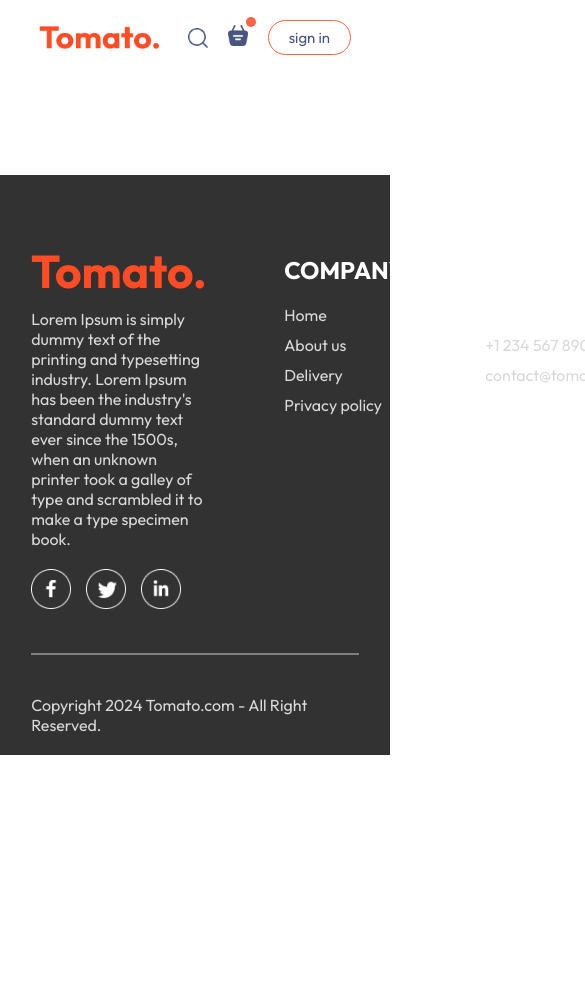
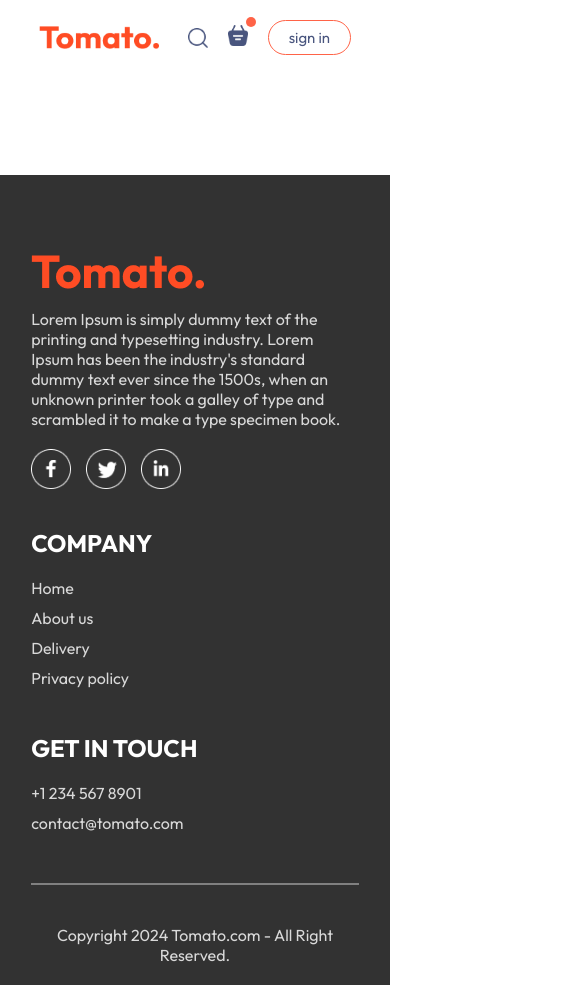
Before and after one commit to isra-bouzidi/Food-Del, a React (Vite) app in the folder frontend/: page /order in a window 390 px wide. Shown: the top 985 px of the page, 585 px wide, since content can reach past the window. Before the commit the page ends 844 px from the top, so only its background shows below. Built offline with nearby package versions, Linux system fonts and the light colour scheme.

Commit message:
make the website responsive

```diff
--- a/frontend/src/components/ExploreMenu/ExploreMenu.css
+++ b/frontend/src/components/ExploreMenu/ExploreMenu.css
@@ -46,3 +46,9 @@
     border: 4px solid tomato;
     padding: 2px;
 }
+@media (max-width:1050px) {
+    .explore-menu-text{
+        max-width: 100%;
+        font-size: 14px;
+    }
+}
--- a/frontend/src/components/Footer/Footer.css
+++ b/frontend/src/components/Footer/Footer.css
@@ -40,3 +40,13 @@
     background-color: grey;
     border: none;
 }
+@media (max-width:750px) {
+    .footer-content{
+        display: flex;
+        flex-direction: column;
+        gap: 35px;
+    }
+    .footer-copyright{
+        text-align: center;
+    }
+}
--- a/frontend/src/components/Header/Header.css
+++ b/frontend/src/components/Header/Header.css
@@ -38,16 +38,13 @@
     border-radius: 50px;
 }
 @media (max-width:1050px) {
-    .header{
-        height: 38vw;
-    }
     .header-contents{
         max-width: 45%;
     }
 }
 @media (max-width:750px) {
     .header-contents{
-        max-width: 55%;
+        max-width: 65%;
     }
     .header-contents p{
         display: none;
--- a/frontend/src/components/Navbar/Navbar.jsx
+++ b/frontend/src/components/Navbar/Navbar.jsx
@@ -1,6 +1,7 @@
 import React, {useState} from 'react'
 import './Navbar.css'
 import { assets } from '../../assets/assets'
+import { Link } from 'react-router-dom'
 
 const Navbar = () => {
 
@@ -10,10 +11,10 @@
     <div className='navbar'>
       <img src={assets.logo} alt="" className="logo" />
       <ul className="navbar-menu">
-        <li onClick={()=>setMenu("home")} className={menu==="home"?"active":""}>home</li>
-        <li onClick={()=>setMenu("menu")} className={menu==="menu"?"active":""}>menu</li>
-        <li onClick={()=>setMenu("mobile-app")} className={menu==="mobile-app"?"active":""}>mobile-app</li>
-        <li onClick={()=>setMenu("contact-us")} className={menu==="contact-us"?"active":""}>contact us</li>
+        <Link to='/' onClick={()=>setMenu("home")} className={menu==="home"?"active":""}>home</Link>
+        <a href='#explore-menu' onClick={()=>setMenu("menu")} className={menu==="menu"?"active":""}>menu</a>
+        <a href='#app-download' onClick={()=>setMenu("mobile-app")} className={menu==="mobile-app"?"active":""}>mobile-app</a>
+        <a href='#footer' onClick={()=>setMenu("contact-us")} className={menu==="contact-us"?"active":""}>contact us</a>
       </ul>
       <div className="navbar-right">
         <img src={assets.search_icon} alt="" />
--- a/frontend/src/index.css
+++ b/frontend/src/index.css
@@ -5,6 +5,7 @@
   margin: 0%;
   box-sizing: border-box;
   font-family: Outfit;
+  scroll-behavior: smooth;
 }
 body{
   min-height: 100vh;
```
